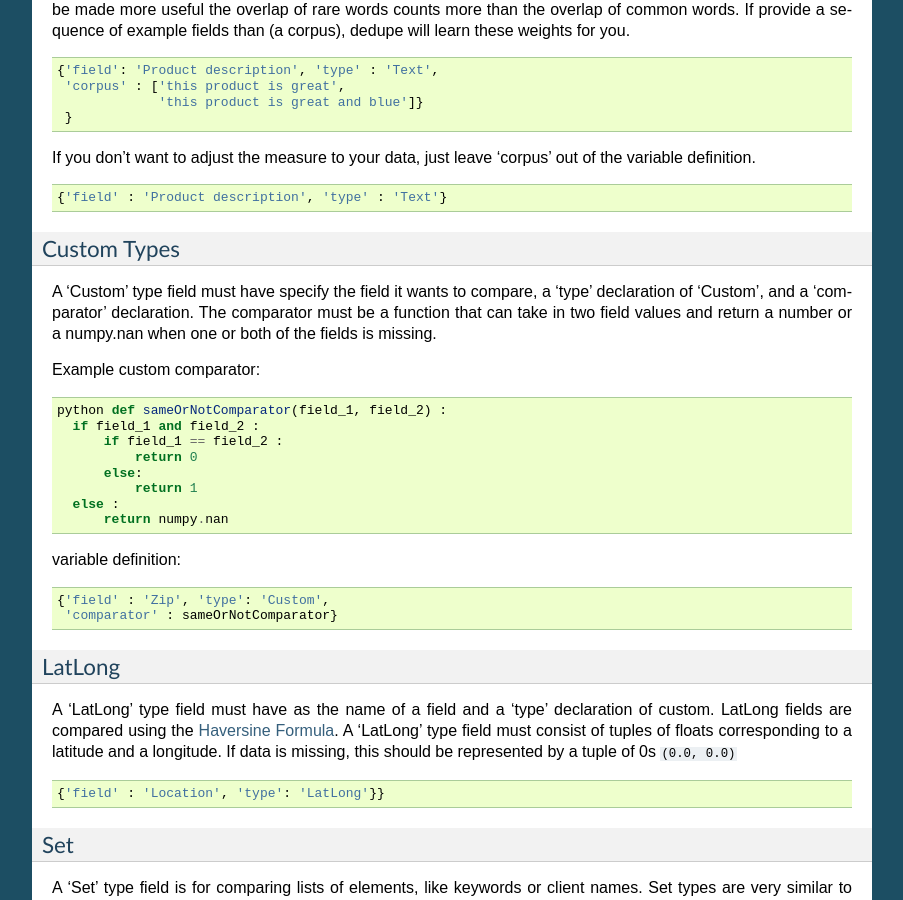
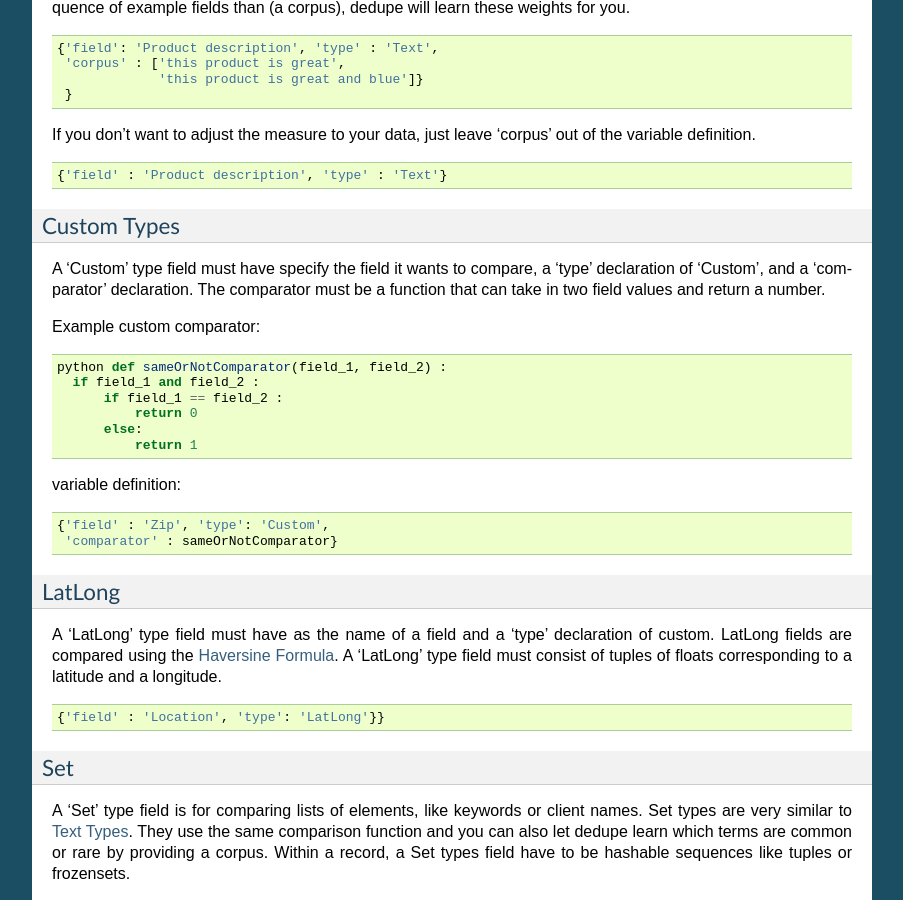
Before and after one commit to dedupeio/dedupe, a Sphinx documentation site: the page built from docs/Variable-definition.rst, in a window 1280 px wide and 900 px high, scrolled down 810 px. Shown: the whole window, without its empty margins (198-1101 px from the left). Built offline with Sphinx 7.4.7, drawn with Linux system fonts in a browser that asks for light colours; some of the changed text lies outside the part shown.

Commit message:
missing data is represented by None

```diff
--- a/docs/Variable-definition.rst
+++ b/docs/Variable-definition.rst
@@ -24,9 +24,7 @@
 
 A 'String' type variable must declare the name of the record field to
 compare a 'String' type declaration ex.
-``{'field' : 'Address', type:'String'}``
-The string type expects fields to be of class
-string. Missing data should be represented as an empty string ``''``
+``{'field' : 'Address', type:'String'}`` The string type expects fields to be of class string.
 
 String types are compared using `affine gap string
 distance <http://en.wikipedia.org/wiki/Gap_penalty#Affine>`__.
@@ -81,8 +79,7 @@
 A 'Custom' type field must have specify the field it wants to compare,
 a 'type' declaration of 'Custom', and a 'comparator' declaration. The
 comparator must be a function that can take in two field values and
-return a number or a numpy.nan when one or both of the fields is
-missing.
+return a number.
 
 Example custom comparator:
 
@@ -94,8 +91,6 @@
             return 0
         else:
             return 1
-    else :
-        return numpy.nan
 
 variable definition:
 
@@ -111,8 +106,7 @@
 declaration of custom. LatLong fields are compared using the
 `Haversine Formula <http://en.wikipedia.org/wiki/Haversine_formula>`__.
 A 'LatLong' type field must consist of tuples of floats corresponding
-to a latitude and a longitude. If data is missing, this should be
-represented by a tuple of 0s ``(0.0, 0.0)``
+to a latitude and a longitude.
 
 .. code:: python
 
@@ -227,8 +221,14 @@
 
 Missing Data
 ~~~~~~~~~~~~
-If one or both fields are missing, the field comparator should return
-``numpy.nan.`` By default, dedupe will replace these values with zeros.
+If the value of field is missing, that missing value should be represented as
+a ``None``
+
+.. code:: python
+
+   data = [{'Name' : 'AA Taxi', 'Phone' : '773.555.1124'},
+           {'Name' : 'AA Taxi', 'Phone' : None},
+           {'Name' : None, 'Phone' : '773-555-1123'}]
 
 If you want to model this missing data for a field, you can set ``'has
 missing' : True`` in the variable definition. This creates a new,
```
Also changed, not shown: 4 other files.
